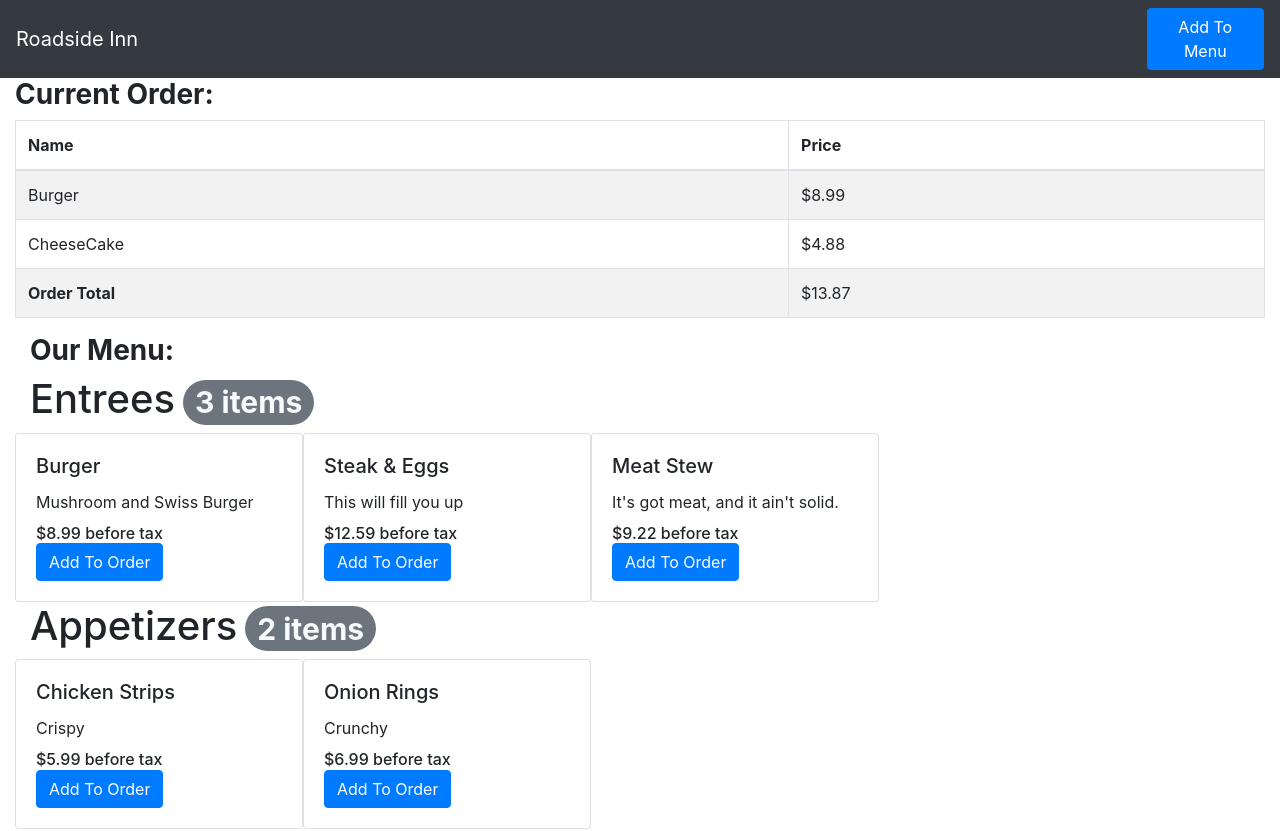
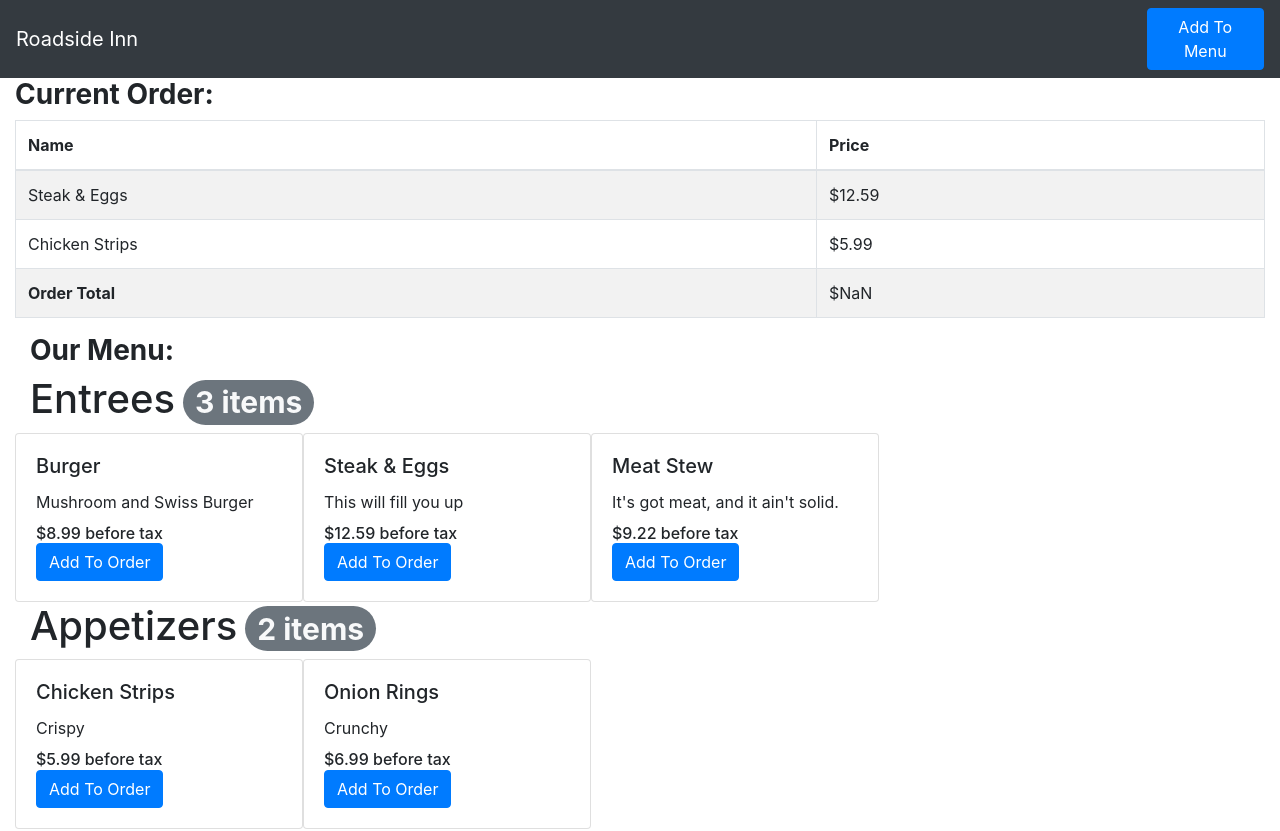
Before and after one commit to ScottWiniarski/advancedwebfoodmenu, a React (Create React App) app: page / in a window 1280 px wide. Shown: the top 831 px of the page. Built offline with nearby package versions, Linux system fonts and the light colour scheme.

Commit message:
Rebuilt orders - finished addToOrder

```diff
--- a/src/App.js
+++ b/src/App.js
@@ -12,6 +12,7 @@ import { Button } from 'react-bootstrap';
 
 const App = () => {
   const [courses, setCourses] = useState([]);
+  const [orders, setOrders] = useState([]);
 
   useEffect(() => {
     let mutableCourses = [
@@ -91,41 +92,44 @@ const App = () => {
       // { id: 6, course: 'special', name: "Footlong Eclaire", description: "For a limited time", price: 13.88},
     ]
     setCourses(mutableCourses);
-  }, []);
 
-  const [orders, setOrders] = useState([]);
-
-  useEffect(() => {
     let mutableOrders = [
       {
         id: 1,
-        name: "Burger",
-        description: "Mushroom and Swiss Burger",
-        price: 8.99
+        courseidx: 0,
+        itemidx: 1,
+        qty: 2,
       },
       {
         id: 2,
-        name: "CheeseCake",
-        description: "When you need a sweet treat afterwards",
-        price: 4.88
+        courseidx: 1,
+        itemidx: 0,
+        qty: 1,
       },
     ]
     setOrders(mutableOrders);
   }, []);
 
   const addToOrder = (itemid) => {
-    const mutableCourses = [...courses];
-    const idx = mutableCourses.findIndex(c => c.id === itemid);
-    console.log(mutableCourses[idx]);
+    // console.log(itemid);
+    let itemidx = -1;
+    // let itemid = -1;
+    let courseidx = -1;
+    // let courseid = -1;
+    for(let i = 0; i < courses.length; i++){
+      itemidx = courses[i].items.findIndex(i => i.id === itemid);
+      if (itemidx > -1) {
+        courseidx = i;
+        break;
+      }
+    }
+    console.log(`course idx: ${courseidx}, itemidx: ${itemidx}`)
+    console.log(courses[courseidx].items[itemidx].name);
+    let mutableorders = [...orders];
+    const id = orders.length == 0 ? 1 : Math.max(...orders.map(o => o.id)) + 1;
+    mutableorders.push({id: id, qty: 1, itemidx: itemidx, courseidx: courseidx });
 
-    const newOrders = [...orders];
-    newOrders.concat(mutableCourses[idx]);
-
-    //console.log(newOrders);
-    //setOrders(newOrders);
-    //console.log(newOrders);
-
-    console.log(itemid);
+    setOrders(mutableorders);
   }
 
   // const addToOrder = (itemid) => {
@@ -182,10 +186,10 @@ const App = () => {
           { orders.map(o =>
             <Order
               key={o.id}
-              name={o.name}
-              // description={o.description}
-              price={o.price}
-            ></Order>)}
+              name={courses[o.courseidx].items[o.itemidx].name}
+              price={courses[o.courseidx].items[o.itemidx].price}
+            ></Order>
+          )}
             <tr>
               <td><span style={{fontWeight: 'bolder'}}>Order Total</span></td>
               <td>${getOrderTotal()}</td>
```
Also changed, not shown: src/Components/NewMenuItem.jsx (+4 -3 lines).
